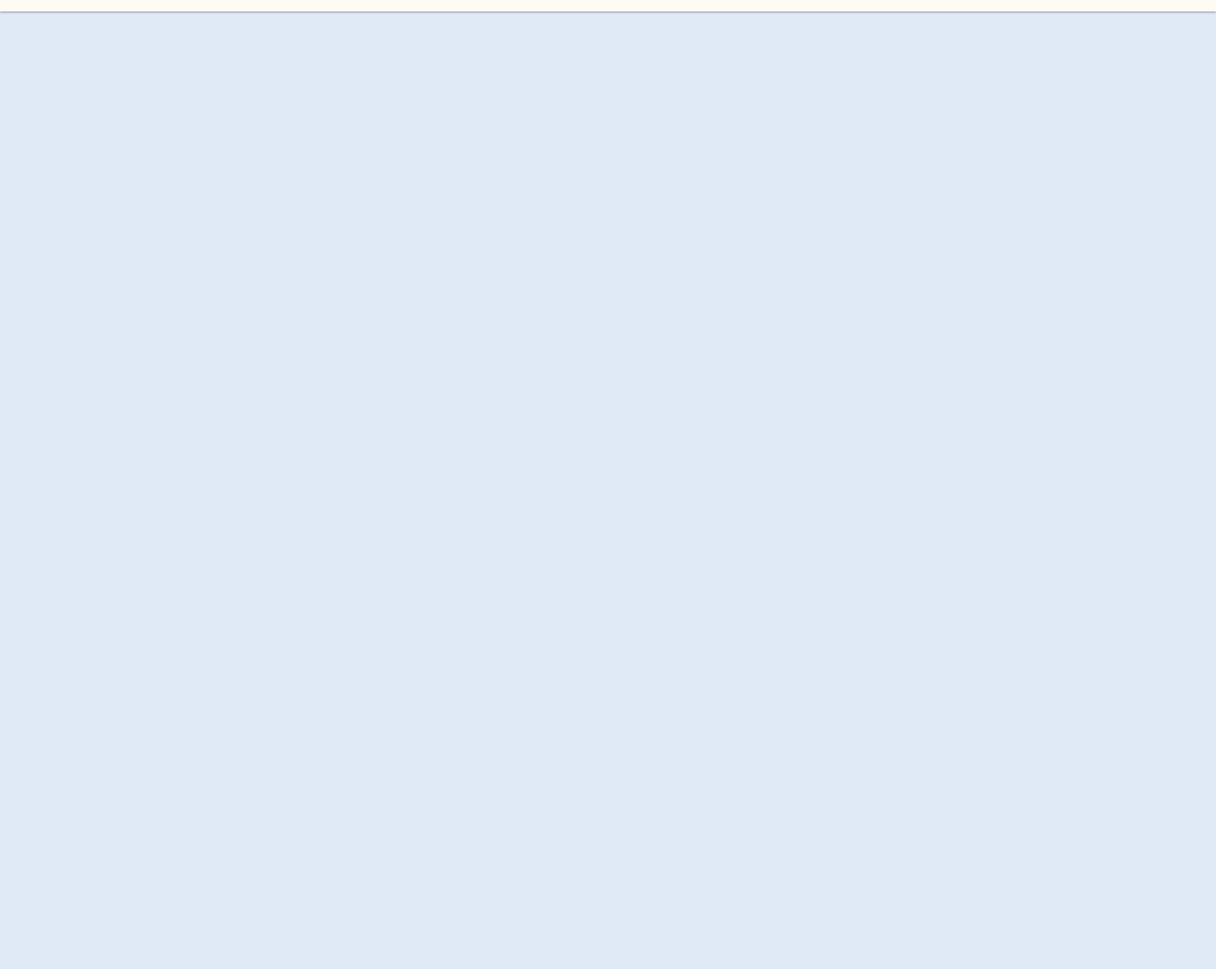
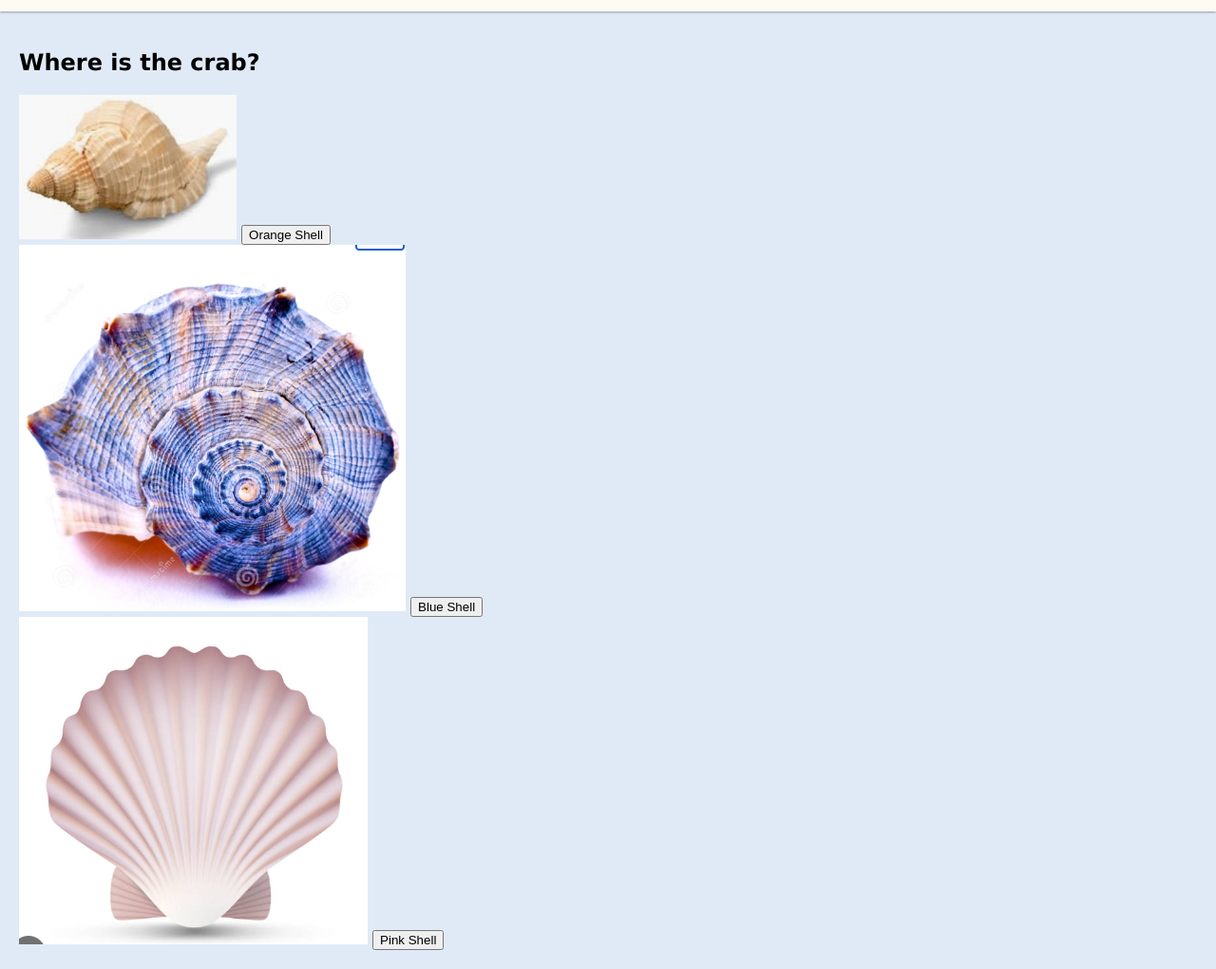
Before and after one commit to Allyson-Camp/shell-game, a plain HTML site: page index.html in a window 1280 px wide. Shown: the part 68-1089 px from the top of the page at 95% size. Before the commit the page ends 800 px from the top, so only its background shows below. Drawn offline with Linux system fonts and the light colour scheme.

Commit message:
section to main to house div's for the shell elements and buttons

```diff
--- a/index.html
+++ b/index.html
@@ -32,6 +32,25 @@
 
     <main>
 
+        <section class="main-section">
+            <h1>Where is the crab?</h1>
+
+            <div id="shell-element" class="hiding-spot">
+                <img src="./assets/orange-shell.png" class="hiding-img" />
+                <button id="orange-shell-button">Orange Shell</button>
+            </div>
+
+            <div id="shell-element" class="hiding-spot">
+                <img src="./assets/blue-shell.png" class="hiding-img" />
+                <button id="blue-shell-button">Blue Shell</button>
+            </div>
+
+            <div id="shell-element" class="hiding-spot">
+                <img src="./assets/pink-shell.png" class="hiding-img" />
+                <button id="pink-shell-button">Pink Shell</button>
+            </div>
+        </section>
+
     </main>
 
 </body>
```
Also changed, not shown: assets/blue-shell.png (added), assets/orange-shell.png (added), assets/pink-shell.png (added).
